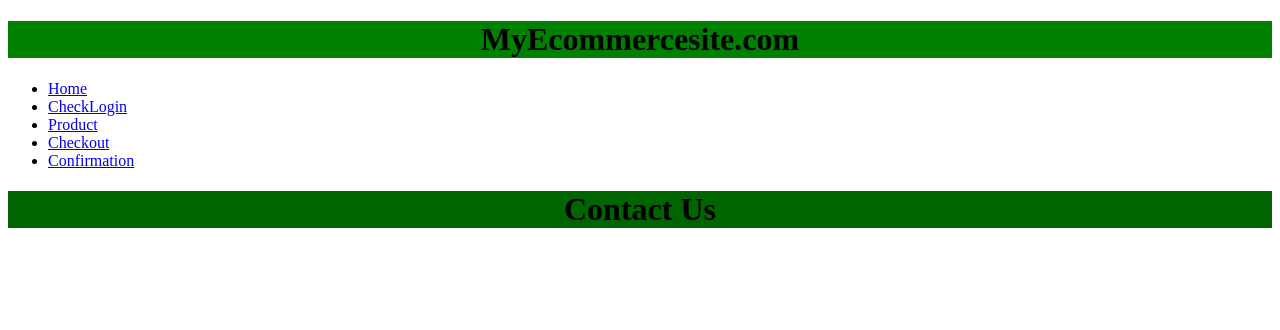
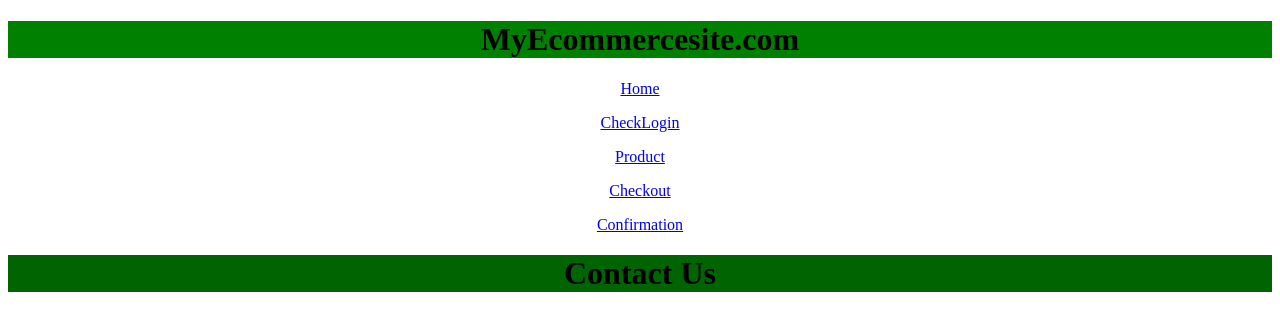
Before and after one commit to pxchek/react-complete-app, a React (Create React App) app: page / in a window 1280 px wide. Shown: the top 330 px of the page. Built offline with nearby package versions, Linux system fonts and the light colour scheme.

Commit message:
Align the components to center

```diff
--- a/src/App.js
+++ b/src/App.js
@@ -11,6 +11,7 @@ import {Home} from "./components/homepage/Home";
 
 export const App = () => {
     return (
+        <div align="center">
             <BrowserRouter>
                 <Header/>
                 <Routes>
@@ -23,5 +24,6 @@ export const App = () => {
                 </Routes>
                 <Footer/>
             </BrowserRouter>
+        </div>
     );
 };
--- a/src/components/homepage/Home.js
+++ b/src/components/homepage/Home.js
@@ -3,23 +3,12 @@ import React from "react";
 
 export const Home = () => {
     return (
-        <ul>
-            <li>
-                <Link to="/">Home</Link>
-            </li>
-            <li>
-                <Link to="/checkLogin">CheckLogin</Link>
-            </li>
-            <li>
-                <Link to="/product">Product</Link>
-            </li>
-
-            <li>
-                <Link to="/checkout">Checkout</Link>
-            </li>
-            <li>
-                <Link to="/confirmation">Confirmation</Link>
-            </li>
-        </ul>
+        <div>
+            <p><Link to="/">Home</Link></p>
+            <p><Link to="/checkLogin">CheckLogin</Link></p>
+            <p><Link to="/product">Product</Link></p>
+            <p><Link to="/checkout">Checkout</Link></p>
+            <p><Link to="/confirmation">Confirmation</Link></p>
+        </div>
     );
 };
```
Lines whose indentation alone changed are shown as unchanged.
